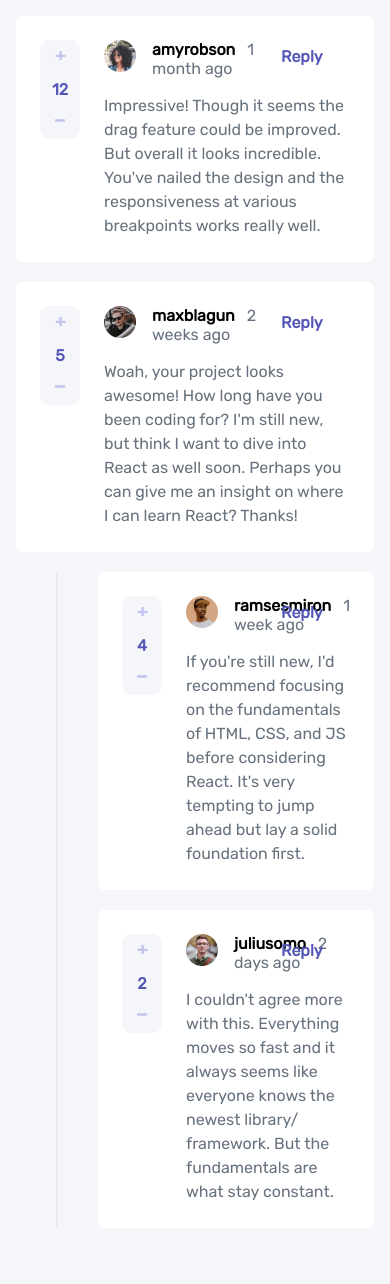
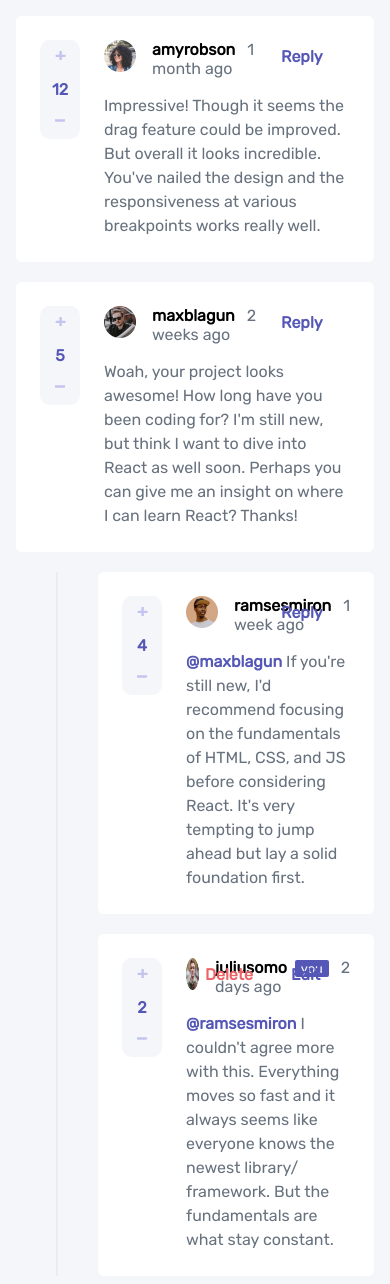
Before and after one commit to aronsn/interactive-comments-section-web, a React (Vite) app: page / in a window 390 px wide. Shown: the top 1284 px of the page. Before the commit the page ends 1248 px from the top, so only its background shows below. Built offline with nearby package versions, Linux system fonts and the light colour scheme.

Commit message:
feat: pass a boolean expression to Comment component, set media query and refactor stylesheet

```diff
--- a/src/components/CommentList/CommentList.css
+++ b/src/components/CommentList/CommentList.css
@@ -1,9 +1,14 @@
-.main-thread {
-    max-width: 680px;
+.sub-thread {
+    padding-left: var(--spacing-sm);
+    border-left: 2px solid hsl(var( --light-gray));
+    height: 90%;
 }
 
-.sub-thread {
-    padding-left: var(--spacing-xl);
-    margin-left: var(--spacing-xl);
-    border-left: 2px solid hsl(var( --light-gray));
+@media (min-width: 376px) {
+    .sub-thread {
+        padding-left: var(--spacing-xl);
+        margin-left: var(--spacing-xl);
+        border-left: 2px solid hsl(var( --light-gray));
+        height: 90%;
+    }
 }
--- a/src/components/CommentList/CommentList.jsx
+++ b/src/components/CommentList/CommentList.jsx
@@ -4,11 +4,12 @@ import './CommentList.css';
 
 export function CommentList({ comments }) {
   return (
-    <div className="main-thread">
+    <div className="thread">
       {comments
         ? comments.map((comment) => (
             <Fragment key={comment.id}>
               <Comment
+                currentUser={comment.user.username === 'juliusomo'}
                 userImage={comment.user.image.png}
                 username={comment.user.username}
                 createdAt={comment.createdAt}
@@ -21,7 +22,8 @@ export function CommentList({ comments }) {
                   ? comment.replies.map((reply) => (
                       <Comment
                         key={reply.id}
-                        originalPoster={comment.user.username}
+                        currentUser={reply.user.username === 'juliusomo'}
+                        replyingTo={reply.replyingTo}
                         userImage={reply.user.image.png}
                         username={reply.user.username}
                         createdAt={reply.createdAt}
```
